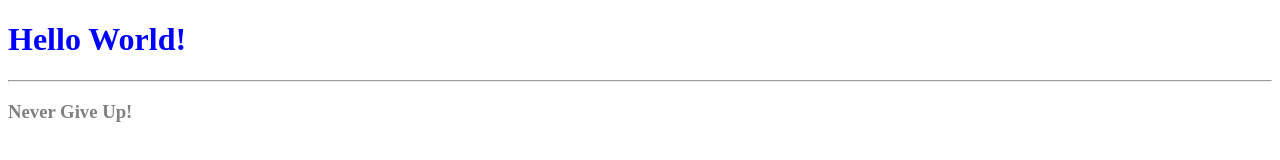
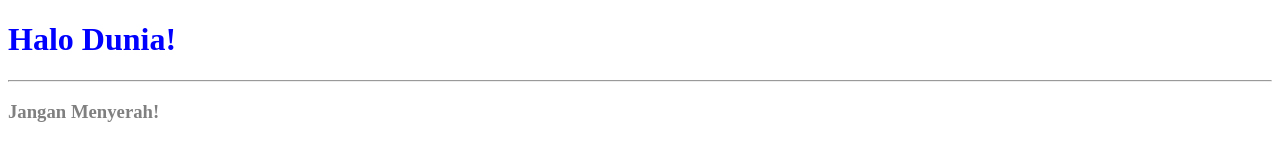
Before and after one commit to muhfajrian/helloworld, a plain HTML site: page index.html in a window 1280 px wide. Drawn offline with Linux system fonts and the light colour scheme.

Commit message:
Added: versibahasa

```diff
--- a/index.html
+++ b/index.html
@@ -17,9 +17,9 @@
 </head>
 
 <body>
-    <h1>Hello World!</h1>
+    <h1>Halo Dunia!</h1>
     <hr>
-    <h3>Never Give Up!</h3>
+    <h3>Jangan Menyerah!</h3>
 </body>
 
 </html>
```
